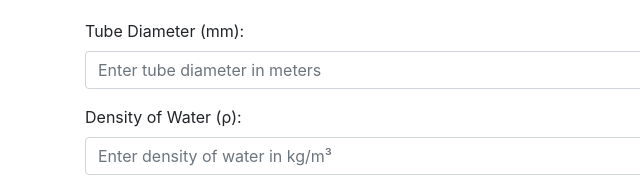
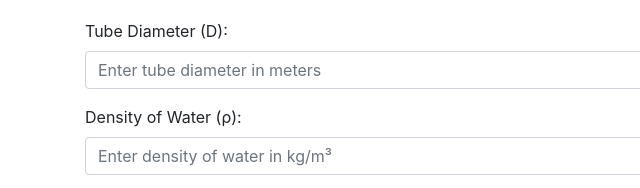
Before and after one commit to Chaizazyz/testai, a plain HTML site: page index.html in a window 1280 px wide. Shown: the part 309-497 px from the top of the page, 0-640 px from the left. Drawn offline with nearby package versions, Linux system fonts and the light colour scheme; a script that the page names is missing.

Commit message:
Update index.html

```diff
--- a/index.html
+++ b/index.html
@@ -18,7 +18,7 @@
         <div id="imageContainer" class="text-center"></div>
         <canvas id="canvasOutput"></canvas>
         <div class="mt-3">
-            <label for="tubeDiameterInput">Tube Diameter (mm):</label>
+            <label for="tubeDiameterInput">Tube Diameter (D):</label>
             <input type="number" id="tubeDiameterInput" class="form-control" placeholder="Enter tube diameter in meters">
         </div>
         <div class="mt-3">
```
